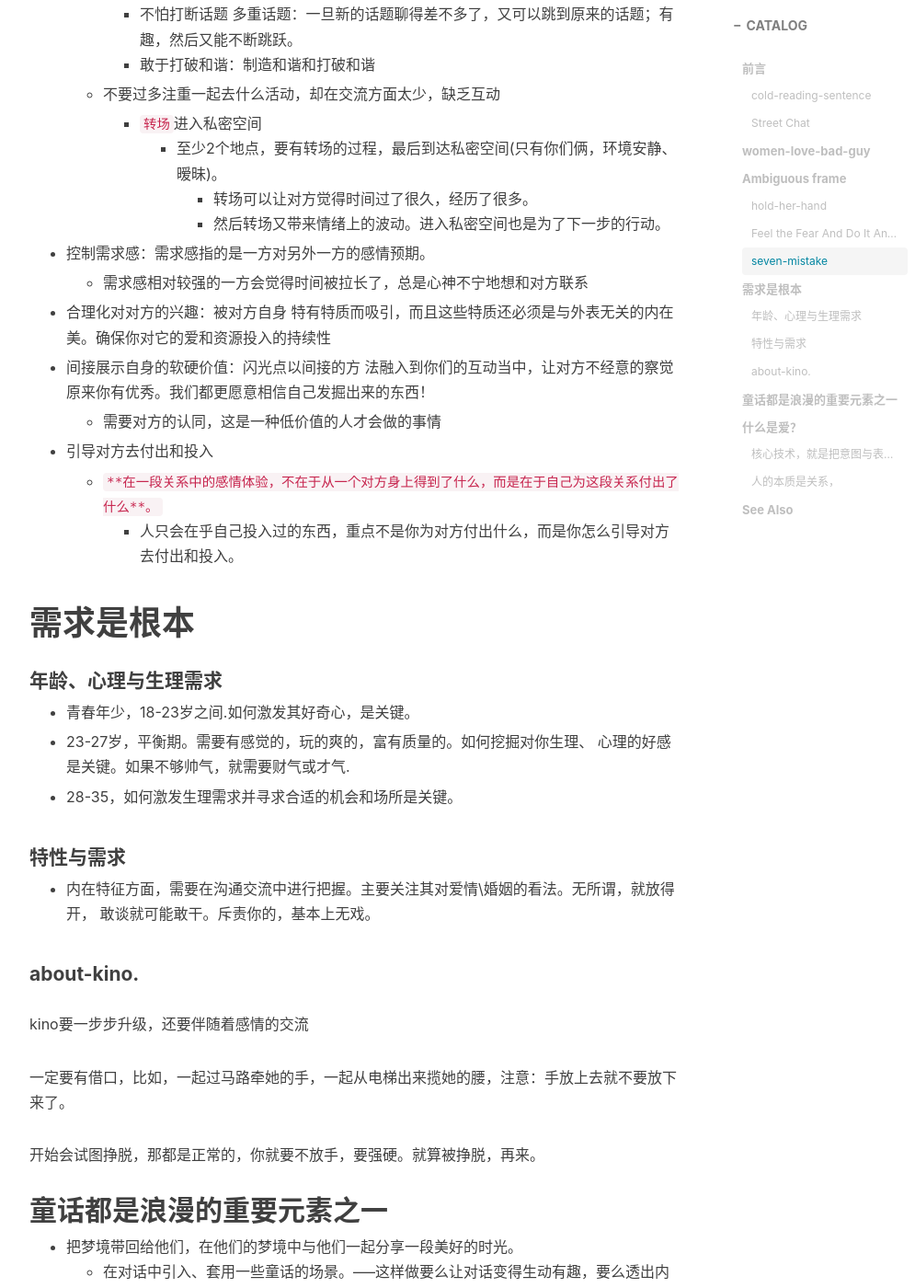
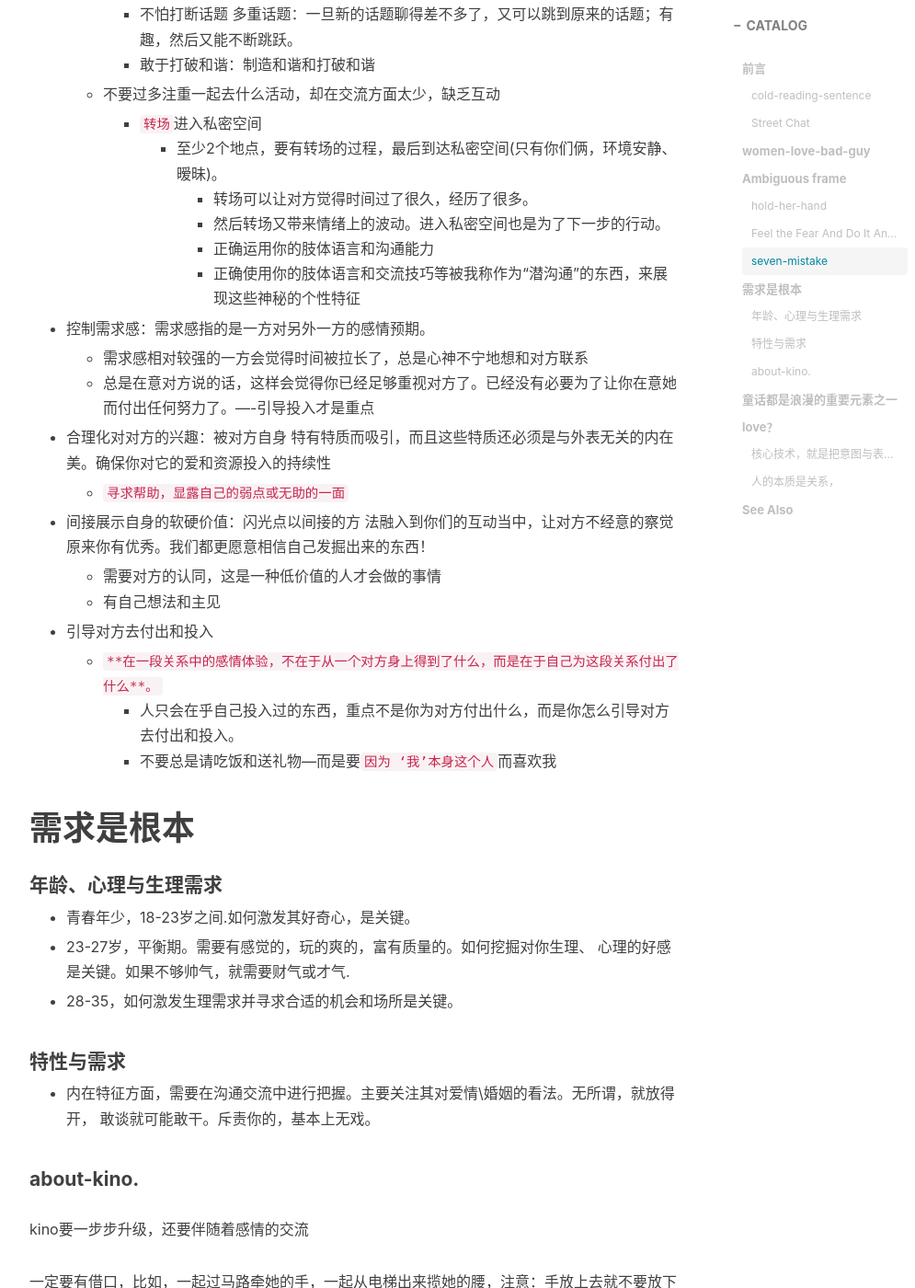
Before and after one commit to pua1203/pua1203.github.io, a Jekyll site: the page built from _posts/pua/2018-09-16-sendMsg.md, in a window 1280 px wide and 1400 px high, scrolled down 6356 px. Shown: the whole window at 92% size, without its empty margins (233-1228 px from the left). Built offline with Jekyll 4.4.1, drawn with Linux system fonts in a browser that asks for light colours; nearby versions of some CDN libraries; comment, search, counter and statistics services are not loaded.

Commit message:
寻求帮助，显露自己的弱点或无助的一面

```diff
--- a/_posts/pua/2018-09-16-sendMsg.md
+++ b/_posts/pua/2018-09-16-sendMsg.md
@@ -233,7 +233,7 @@ subtitle: women-love-bad-guy
 
   * 不要Kino少，能约出来，应该勇敢地Kino，比如送到楼下，离别的时候抱一下。
 
-* 把心思放在关系的核心： 人； 及时进行反馈**对方**（**和对方的互动进行互动**）
+* 把心思放在关系的核心： 人； 及时进行反馈**对方**（**和对方的互动进行互动**）----共情能力
 
   * 临门一脚的时候，说说情话，解除对方防备
 
@@ -262,21 +262,28 @@ subtitle: women-love-bad-guy
       * 至少2个地点，要有转场的过程，最后到达私密空间(只有你们俩，环境安静、暧昧)。
         * 转场可以让对方觉得时间过了很久，经历了很多。
         * 然后转场又带来情绪上的波动。进入私密空间也是为了下一步的行动。
+        * 正确运用你的肢体语言和沟通能力
+        * 正确使用你的肢体语言和交流技巧等被我称作为“潜沟通”的东西，来展现这些神秘的个性特征
 
 * 控制需求感：需求感指的是一方对另外一方的感情预期。
 
   * 需求感相对较强的一方会觉得时间被拉长了，总是心神不宁地想和对方联系
+  * 总是在意对方说的话，这样会觉得你已经足够重视对方了。已经没有必要为了让你在意她而付出任何努力了。----引导投入才是重点
 
 * 合理化对对方的兴趣：被对方自身 特有特质而吸引，而且这些特质还必须是与外表无关的内在美。确保你对它的爱和资源投入的持续性
+
+  * `寻求帮助，显露自己的弱点或无助的一面`
 
 * 间接展示自身的软硬价值：闪光点以间接的方 法融入到你们的互动当中，让对方不经意的察觉原来你有优秀。我们都更愿意相信自己发掘出来的东西！
 
   * 需要对方的认同，这是一种低价值的人才会做的事情
+  * 有自己想法和主见
 
 * 引导对方去付出和投入
 
   * `**在一段关系中的感情体验，不在于从一个对方身上得到了什么，而是在于自己为这段关系付出了什么**。`
     * 人只会在乎自己投入过的东西，重点不是你为对方付出什么，而是你怎么引导对方去付出和投入。
+    * 不要总是请吃饭和送礼物---而是要`因为 ‘我’本身这个人`而喜欢我
 
 
 # **需求是根本**
@@ -335,7 +342,7 @@ kino要一步步升级，还要伴随着感情的交流
 
 面对残酷的生活，你勇猛、坚强， 但却依然在内心深处保留着那一份孩子般的纯真。
 
-# 什么是爱？
+# love？
 
 > * 爱包含着理解，却高于理解。
 >   * 理解是基础，但理解不是讲理。理解远远高于讲理，理解是通情达理，通情不是矫情，达理不是讲理。
```
